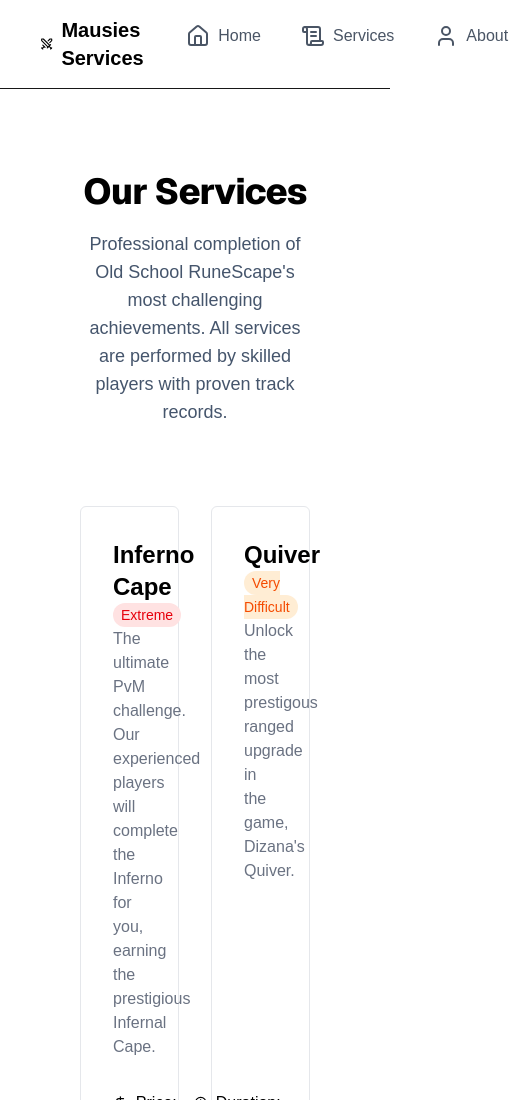
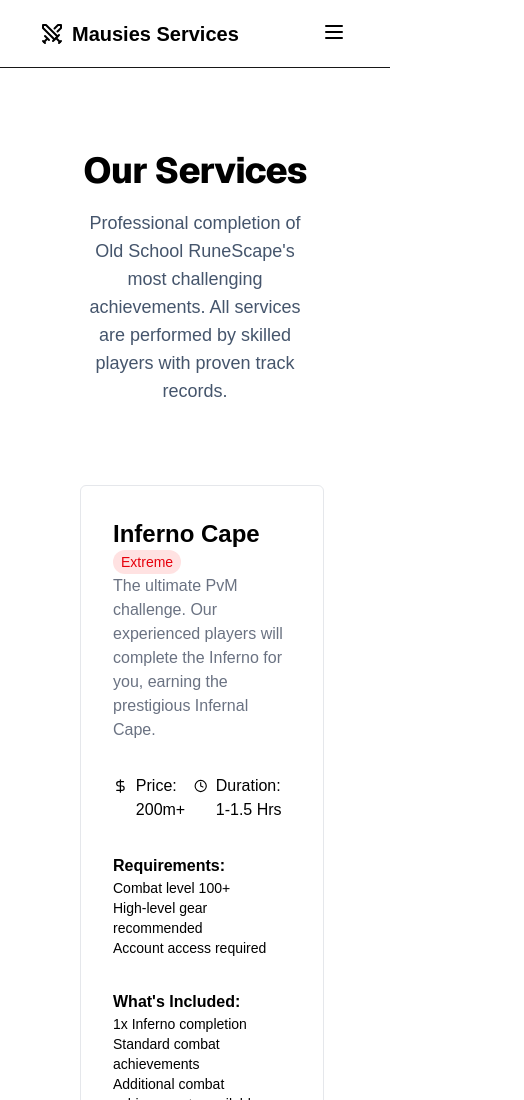
Before and after one commit to vincent-tso/mausies-service-shop, a Next.js app in the folder mausies-service-shop/: page /services in a window 390 px wide. Shown: the top 1100 px of the page, 524 px wide, since content can reach past the window. Built offline with nearby package versions, Linux system fonts and the light colour scheme.

Commit message:
feat: implemented features to improve usability for small screen layouts

```diff
--- a/mausies-service-shop/src/components/Navbar.tsx
+++ b/mausies-service-shop/src/components/Navbar.tsx
@@ -1,5 +1,8 @@
-import { Swords, House, ScrollText, User} from "lucide-react"
+"use client"
+
+import { Swords, House, ScrollText, User, Menu, X } from "lucide-react"
 import Link from "next/link"
+import { useState, useRef, useEffect } from "react"
 
 const navItems = [
     {
@@ -20,6 +23,31 @@
 ]
 
 export function Navbar() {
+    const [isDropdownOpen, setIsDropdownOpen] = useState(false)
+    const dropdownRef = useRef(null)
+
+    // Close dropdown when clicking outside
+    useEffect(() => {
+        function handleClickOutside(event) {
+            if (dropdownRef.current && !dropdownRef.current.contains(event.target)) {
+                setIsDropdownOpen(false)
+            }
+        }
+
+        document.addEventListener("mousedown", handleClickOutside)
+        return () => {
+            document.removeEventListener("mousedown", handleClickOutside)
+        }
+    }, [])
+
+    const toggleDropdown = () => {
+        setIsDropdownOpen(!isDropdownOpen)
+    }
+
+    const closeDropdown = () => {
+        setIsDropdownOpen(false)
+    }
+
     return (
         <section className="sticky top-0 border-b-1 z-50">
             <nav>
@@ -30,7 +58,7 @@
                             <h1 className="my-auto">Mausies Services</h1>
                         </div>
                     </Link>
-                    <div className="flex gap-x-2">
+                    <div className="flex gap-x-2 max-md:hidden">
                         {navItems.map((navItem, index) => (
                             <Link key={index} href={navItem.link}>
                                 <button className="flex gap-x-2 text-gray-600 rounded-md transition duration-200 ease-in-out hover:bg-gray-200 hover:cursor-pointer p-2 px-4">
@@ -40,6 +68,34 @@
                             </Link>
                         ))}
                     </div>
+                    <div className="relative hidden max-md:block" ref={dropdownRef}>
+                        <button
+                            onClick={toggleDropdown}
+                            className="my-auto mx-4 cursor-pointer transition duration-200 ease-in-out hover:text-gray-500 p-1"
+                            aria-label="Toggle navigation menu"
+                        >
+                            {isDropdownOpen ? <X size={24} /> : <Menu size={24} />}
+                        </button>
+
+                        {isDropdownOpen && (
+                            <div className="absolute right-0 mt-2 font-normal bg-white divide-y divide-gray-100 rounded-lg shadow-lg w-44 border border-gray-200">
+                                <ul className="z-10 py-2 text-sm text-gray-700">
+                                    {navItems.map((navItem, index) => (
+                                        <li key={index}>
+                                            <Link
+                                                href={navItem.link}
+                                                className="flex items-center gap-x-2 px-4 py-2 hover:bg-gray-100 transition duration-150 ease-in-out"
+                                                onClick={closeDropdown}
+                                            >
+                                                <navItem.icon size={20} />
+                                                {navItem.title}
+                                            </Link>
+                                        </li>
+                                    ))}
+                                </ul>
+                            </div>
+                        )}
+                    </div>
                 </div>
             </nav>
         </section>
--- a/mausies-service-shop/src/components/Service.tsx
+++ b/mausies-service-shop/src/components/Service.tsx
@@ -49,7 +49,7 @@
     return (
         <section>
             <div className="bg-white">
-                <div className="grid grid-cols-2 gap-8 text-black px-20 pb-20">
+                <div className="grid md:grid-cols-2 sm:grid-cols-1 gap-8 text-black px-20 pb-20 ">
                     {services.map((service, index) => (
                         <Link key={index} href={{
                             pathname: "services/inquire",
```
